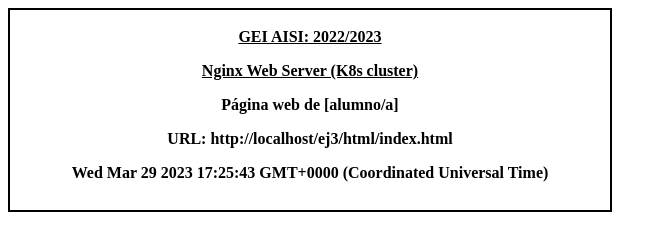
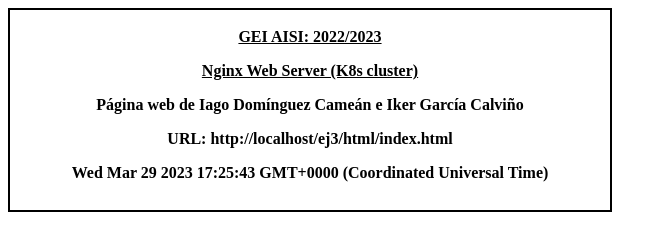
Before and after one commit to ikergcalvino/aisi-practica4, a plain HTML site: page ej3/html/index.html in a window 1280 px wide. Shown: the whole page, without its empty margins (0-667 px from the left). Drawn offline with Linux system fonts and the light colour scheme.

Commit message:
Añadidos nombres alumnos

```diff
--- a/ej3/html/index.html
+++ b/ej3/html/index.html
@@ -16,7 +16,7 @@
 	<strong><br>
 	<u>GEI AISI: 2022/2023</u>
 		<p><u>Nginx Web Server (K8s cluster)</u></p>
-		<p>Página web de [alumno/a]</p>
+		<p>Página web de Iago Domínguez Cameán e Iker García Calviño</p>
 
 		<p><script>getURL();</script></p>
 		<p><div id="current_date"><script>getTIME();</script></p>
```
Also changed, not shown: ej5/html/index.html (+1 -1 lines).
